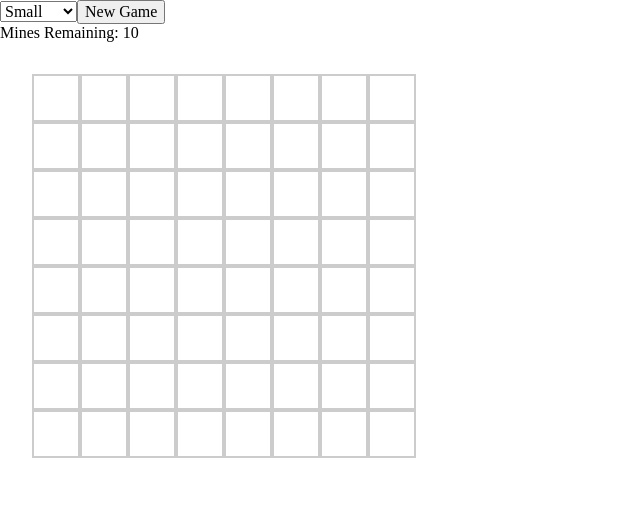
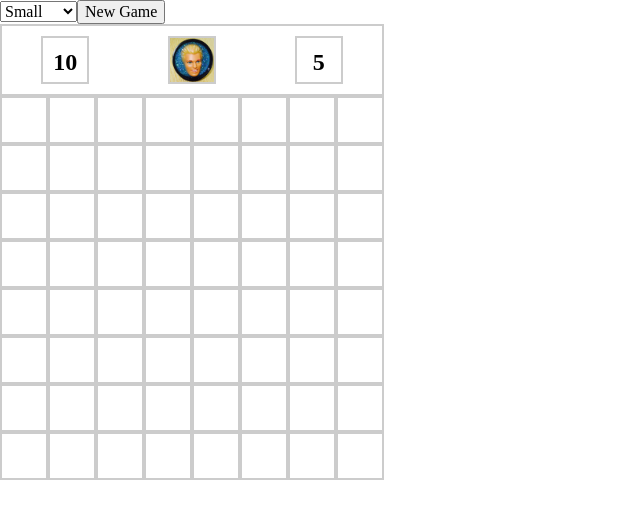
Before and after one commit to catepalmer/kensweeper, a React (Create React App) app: page / in a window 1280 px wide. Shown: the top 518 px of the page, without its empty margins (0-640 px from the left). Built offline with nearby package versions, Linux system fonts and the light colour scheme.

Commit message:
Add header with mines remaining and timer

```diff
--- a/src/components/App.tsx
+++ b/src/components/App.tsx
@@ -8,7 +8,7 @@ import {
 import { AppState } from '../reducers/index';
 import Board from './Board';
 import BoardSizeSelect from './BoardSizeSelect';
-import MinesCounter from './MinesCounter';
+import Header from './Header';
 import Square from './Square';
 
 import setMines from '../utilities/setMines';
@@ -51,7 +51,7 @@ const App: React.FC = () => {
     return (
         <>
             <BoardSizeSelect />
-            <MinesCounter />
+            <Header />
             <div
                 className={`grid ${
                     boardSize === 'small'
--- a/src/components/Header.tsx
+++ b/src/components/Header.tsx
@@ -1,21 +1,35 @@
 import React from 'react';
-import styled from 'styled-components';
+import {
+    useSelector as useReduxSelector,
+    TypedUseSelectorHook,
+} from 'react-redux';
+import { AppState } from '../reducers/index';
+import { smallBoard } from '../constants';
+import Ken from './Ken';
+import MinesCounter from './MinesCounter';
+import Timer from './Timer';
 import '../sass/styles.scss';
 
-const StyledHeader = styled.div`
-    border-color: hsla(0, 0%, 0%, 0.2);
-    border-style: solid;
-    border-width: 2px;
-    cursor: default;
-    font-size: 4vh;
-    font-weight: bold;
-    line-height: 10vh;
-    text-align: center;
-    text-transform: uppercase;
-`;
+const Header = () => {
+    const useSelector: TypedUseSelectorHook<AppState> = useReduxSelector;
+    const state = useSelector(state => state);
+    const board = state ? state.board : smallBoard;
 
-const Header = () => {
-    return <StyledHeader />;
+    return (
+        <div
+            className={`header ${
+                board.boardSize === 'small'
+                    ? 'header--small'
+                    : board.boardSize === 'medium'
+                    ? 'header--medium'
+                    : 'header--large'
+            }`}
+        >
+            <MinesCounter />
+            <Ken />
+            <Timer />
+        </div>
+    );
 };
 
 export default Header;
--- /dev/null
+++ b/src/components/Ken.tsx
@@ -0,0 +1,13 @@
+import React from 'react';
+import ken from '../images/ken.jpg';
+import '../sass/styles.scss';
+
+const Ken = () => {
+    return (
+        <div className='ken'>
+            <img src={ken} className='image--small'></img>
+        </div>
+    );
+};
+
+export default Ken;
--- a/src/components/MinesCounter.tsx
+++ b/src/components/MinesCounter.tsx
@@ -11,12 +11,15 @@ const MinesCounter = () => {
     const state = useSelector(state => state);
     const mines = state ? state.mines : [];
     const flaggedSquares = state ? state.flaggedSquares : [];
-    const minesFlagged = flaggedSquares && flaggedSquares.filter(square => square);
+    const minesFlagged =
+        flaggedSquares && flaggedSquares.filter(square => square);
     const minesRemaining = mines && mines.length - minesFlagged.length;
 
-    return (<div>
-        Mines Remaining: {minesRemaining}
-    </div>);
+    return (
+        <div>
+            {minesRemaining}
+        </div>
+    );
 };
 
 export default MinesCounter;
--- /dev/null
+++ b/src/components/Timer.tsx
@@ -0,0 +1,14 @@
+import React, { useState } from 'react';
+import '../sass/styles.scss';
+
+const Timer = () => {
+    const [seconds, setSeconds] = useState(0);
+    setInterval(() => setSeconds(seconds + 1), 1000);
+    return (
+        <div>
+            {seconds}
+        </div>
+    );
+};
+
+export default Timer;
--- a/src/sass/components/_grid.scss
+++ b/src/sass/components/_grid.scss
@@ -11,16 +11,16 @@
 }
 
 .grid--small {
-    height: 56vh;
-    width: 56vh;
+    height: 48vh;
+    width: 48vh;
 }
 
 .grid--medium {
-    height: 84vh;
-    width: 84vh;
+    height: 72vh;
+    width: 72vh;
 }
 
 .grid--large {
-    height: 112vh;
-    width: 112vh;
+    height: 96vh;
+    width: 96vh;
 }
--- /dev/null
+++ b/src/sass/components/_header.scss
@@ -0,0 +1,41 @@
+// ----------------------------------------------------------------------------
+// Header
+// ----------------------------------------------------------------------------
+
+.header {
+    height: 9vh;
+    border-color: rgba(0, 0, 0, 0.2);
+    border-style: solid;
+    border-width: 2px;
+    font-size: 4vh;
+    font-weight: bold;
+    line-height: 7vh;
+    text-align: center;
+    text-transform: uppercase;
+    display: flex;
+    justify-content: space-around;
+    align-items: center;
+    > div {
+        height: 6vh;
+        width: 6vh;
+        border-color: rgba(0, 0, 0, 0.2);
+        border-style: solid;
+        border-width: 2px;
+        font-size: 3vh;
+        font-weight: bold;
+        line-height: 6vh;
+        text-align: center;
+    }
+}
+
+.header--small {
+    width: 48vh;
+}
+
+.header--medium {
+    width: 72vh;
+}
+
+.header--large {
+    width: 96vh;
+}
--- a/src/sass/styles.scss
+++ b/src/sass/styles.scss
@@ -20,6 +20,7 @@
 // Components
 @import 'components/board';
 @import 'components/grid';
+@import 'components/header';
 @import 'components/images';
 @import 'components/squares';
 
```
Also changed, not shown: src/components/BoardSizeSelect.tsx (line endings or trailing spaces).
